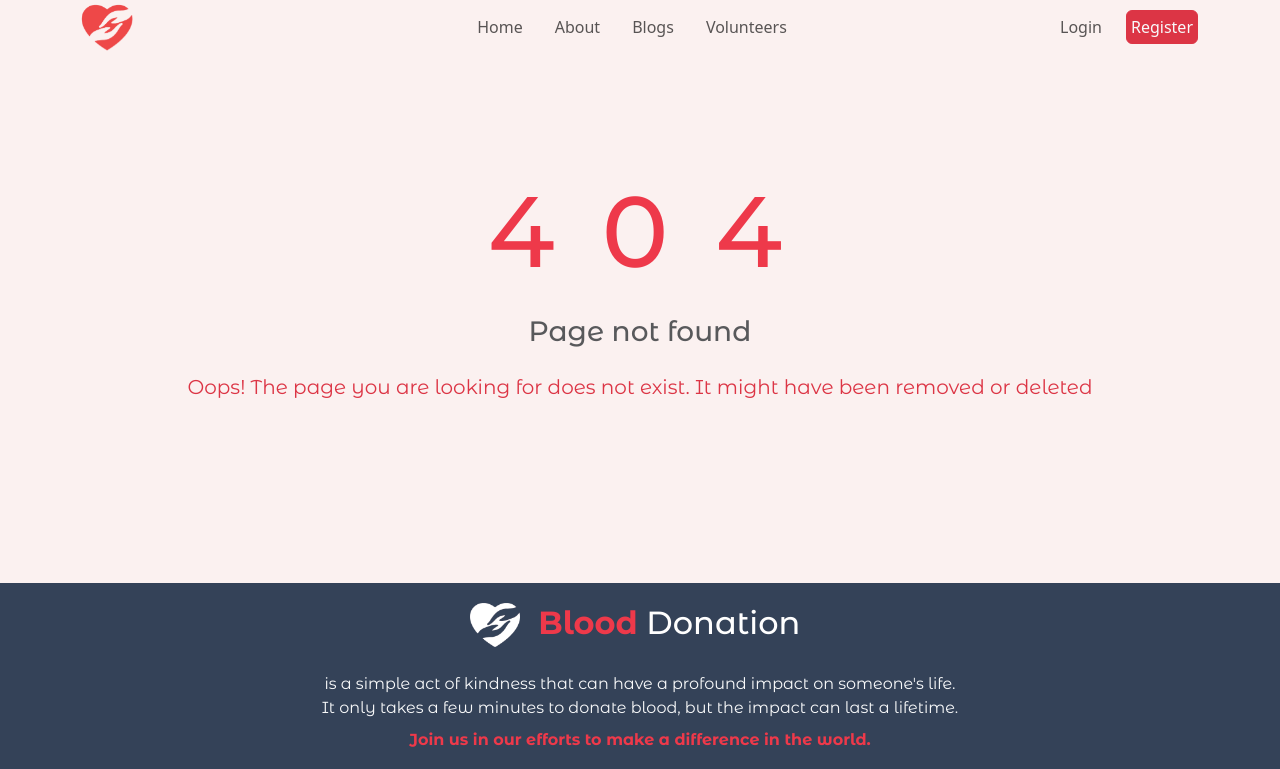
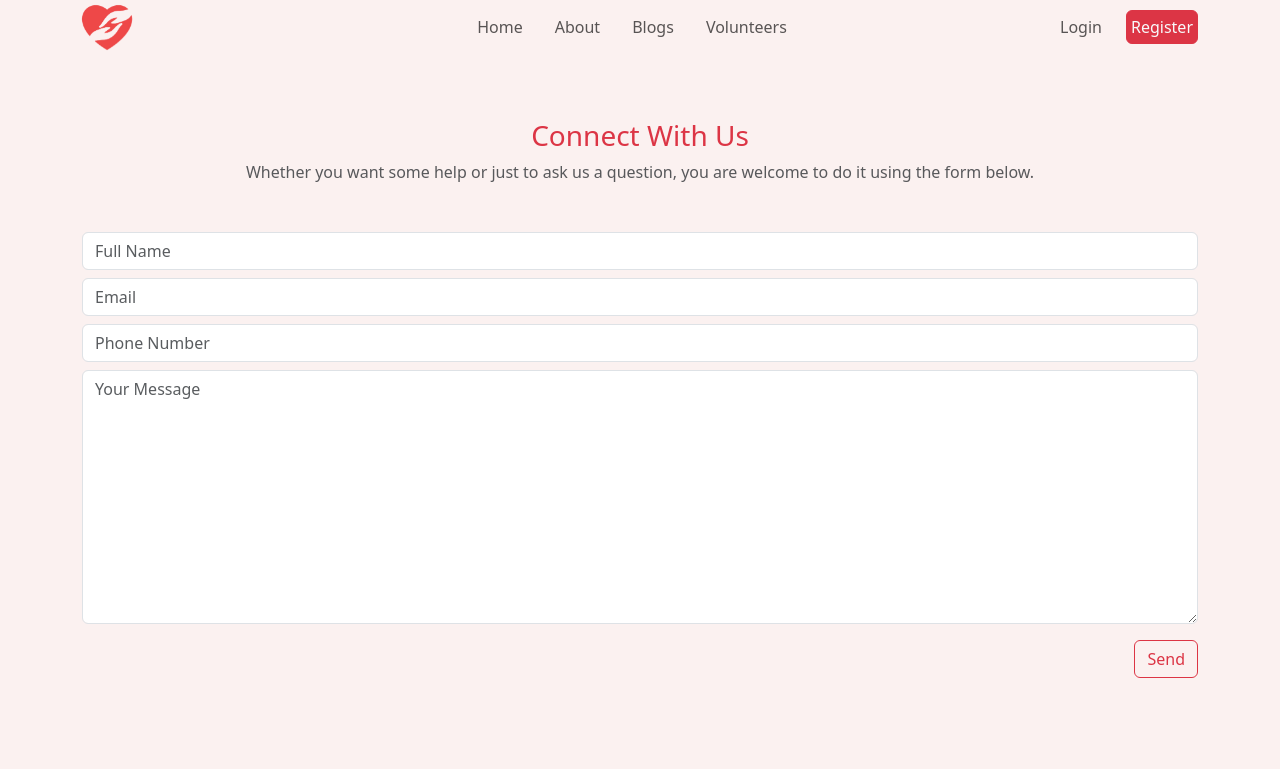
Before and after one commit to HadeerHassan28/Blood-Donation-App, a React (Create React App) app: page /contactus in a window 1280 px wide. Shown: the top 769 px of the page. Built offline with nearby package versions, Linux system fonts and the light colour scheme; the HTML template or start-up script is replaced by a standard one.

Commit message:
contatus first update

```diff
--- a/package.json
+++ b/package.json
@@ -3,6 +3,7 @@
   "version": "0.1.0",
   "private": true,
   "dependencies": {
+    "@emailjs/browser": "^3.11.0",
     "@emotion/react": "^11.11.0",
     "@emotion/styled": "^11.11.0",
     "@fortawesome/fontawesome-free": "^6.4.0",
@@ -13,6 +14,8 @@
     "@testing-library/user-event": "^13.5.0",
     "axios": "^1.4.0",
     "bootstrap": "^5.3.0",
+    "emailjs": "^4.0.2",
+    "emailjs-com": "^3.2.0",
     "json-server": "^0.17.3",
     "react": "^18.2.0",
     "react-detect-offline": "^2.4.5",
--- a/src/App.js
+++ b/src/App.js
@@ -13,6 +13,7 @@ import User from "./Components/SignUp/User/User";
 import LogOrg from "./Components/LogIn/Organizations/LogOrg";
 import LogUser from "./Components/LogIn/User/LogUser";
 import Terms from "./Components/Terms/Terms";
+import ContactUs from "./Components/ContactUs/ContactUs";
 function App() {
   let routes = createBrowserRouter([
     {
@@ -57,6 +58,10 @@ function App() {
           element: <Terms />,
         },
         {
+          path: "contactus",
+          element: <ContactUs />,
+        },
+        {
           path: "Signup-org",
           element: <Organization />,
         },
--- a/src/Components/About/About.jsx
+++ b/src/Components/About/About.jsx
@@ -166,42 +166,6 @@ const About = () => {
           </div>
         </div>
       </section>
-      <div className="container py-5">
-        <div className="text-center p-3 mb-3">
-          <h3 className="text-danger">Connect With Us</h3>
-          <p className="text-muted ">
-            Whether you want some help or just to ask us a question, you are
-            welcome to do it using the form below.
-          </p>
-        </div>
-        <div className={styles.customForm}>
-          <input
-            type="text"
-            placeholder="Full Name"
-            className="form-control mb-2"
-          />
-          <input
-            type="email"
-            placeholder="Email"
-            className="form-control mb-2"
-          />
-          <input
-            type="text"
-            placeholder="Phone Number"
-            className="form-control mb-2"
-          />
-          <textarea
-            className="form-control mb-3"
-            id=""
-            cols="30"
-            rows="10"
-            placeholder="Your Message"
-          ></textarea>
-          <button type="submit" className="btn btn-outline-danger ">
-            Send
-          </button>
-        </div>
-      </div>
     </>
   );
 };
--- a/src/Components/CauseHome/CauseHome.jsx
+++ b/src/Components/CauseHome/CauseHome.jsx
@@ -7,8 +7,8 @@ import { FaSuperpowers } from "react-icons/fa";
 const CauseHome = () => {
   return (
     <>
-      <div className="container  mt-2 mb-0 text-center align-items-center justify-content-center">
-        <div className="row">
+      <div className="container mt-2 mb-0 text-center align-items-center justify-content-center">
+        <div className="row col-gap-2">
           <div className=" col-md-6 mt-2 text-start">
             <div className="d-flex align-items-center">
               <AiOutlineSearch
--- /dev/null
+++ b/src/Components/ContactUs/ContactUs.jsx
@@ -0,0 +1,106 @@
+import React, { useState } from "react";
+import styles from "./ContactUs.module.css";
+import emailjs from "@emailjs/browser";
+const ContactUs = () => {
+  const [name, setName] = useState("");
+  const [email, setEmail] = useState("");
+  const [phone, setPhone] = useState("");
+  const [message, setMessage] = useState("");
+
+  const serviceId = "service_qikwrd7";
+  const templateId = "template_gpnjabj";
+
+  emailjs.init("fVLokjsl-V-BCyU5i");
+
+  function handleChange(event) {
+    const target = event.target;
+    const value = target.value;
+    const name = target.name;
+
+    if (name === "name") {
+      setName(value);
+    } else if (name === "email") {
+      setEmail(value);
+    } else if (name === "subject") {
+      setPhone(value);
+    } else if (name === "message") {
+      setMessage(value);
+    }
+  }
+  function sendEmail(event) {
+    event.preventDefault();
+
+    const templateParams = {
+      from_name: name,
+      from_email: email,
+      phone: phone,
+      message: message,
+    };
+
+    emailjs.send(serviceId, templateId, templateParams).then(
+      (result) => {
+        console.log(result.text);
+      },
+      (error) => {
+        console.log(error.text);
+      }
+    );
+
+    setName("");
+    setEmail("");
+    setPhone("");
+    setMessage("");
+  }
+
+  return (
+    <div className="container py-5">
+      <div className="text-center p-3 mb-3">
+        <h3 className="text-danger">Connect With Us</h3>
+        <p className="text-muted ">
+          Whether you want some help or just to ask us a question, you are
+          welcome to do it using the form below.
+        </p>
+      </div>
+      <form className={styles.customForm} onSubmit={sendEmail}>
+        <input
+          type="text"
+          placeholder="Full Name"
+          name="name"
+          className="form-control mb-2"
+          value={name}
+          onChange={handleChange}
+        />
+        <input
+          type="email"
+          placeholder="Email"
+          name="email"
+          className="form-control mb-2"
+          value={email}
+          onChange={handleChange}
+        />
+        <input
+          type="text"
+          placeholder="Phone Number"
+          name="phone"
+          className="form-control mb-2"
+          value={phone}
+          onChange={handleChange}
+        />
+        <textarea
+          className="form-control mb-3"
+          name="message"
+          cols="30"
+          rows="10"
+          placeholder="Your Message"
+          value={message}
+          onChange={handleChange}
+        ></textarea>
+        <button type="submit" className="btn btn-outline-danger d-flex ms-auto">
+          Send
+        </button>
+      </form>
+    </div>
+  );
+};
+
+export default ContactUs;
```
Also changed, not shown: src/Components/ContactUs/ContactUs.module.css (added), 1 other file (tests, documents, lock files or other folders).
